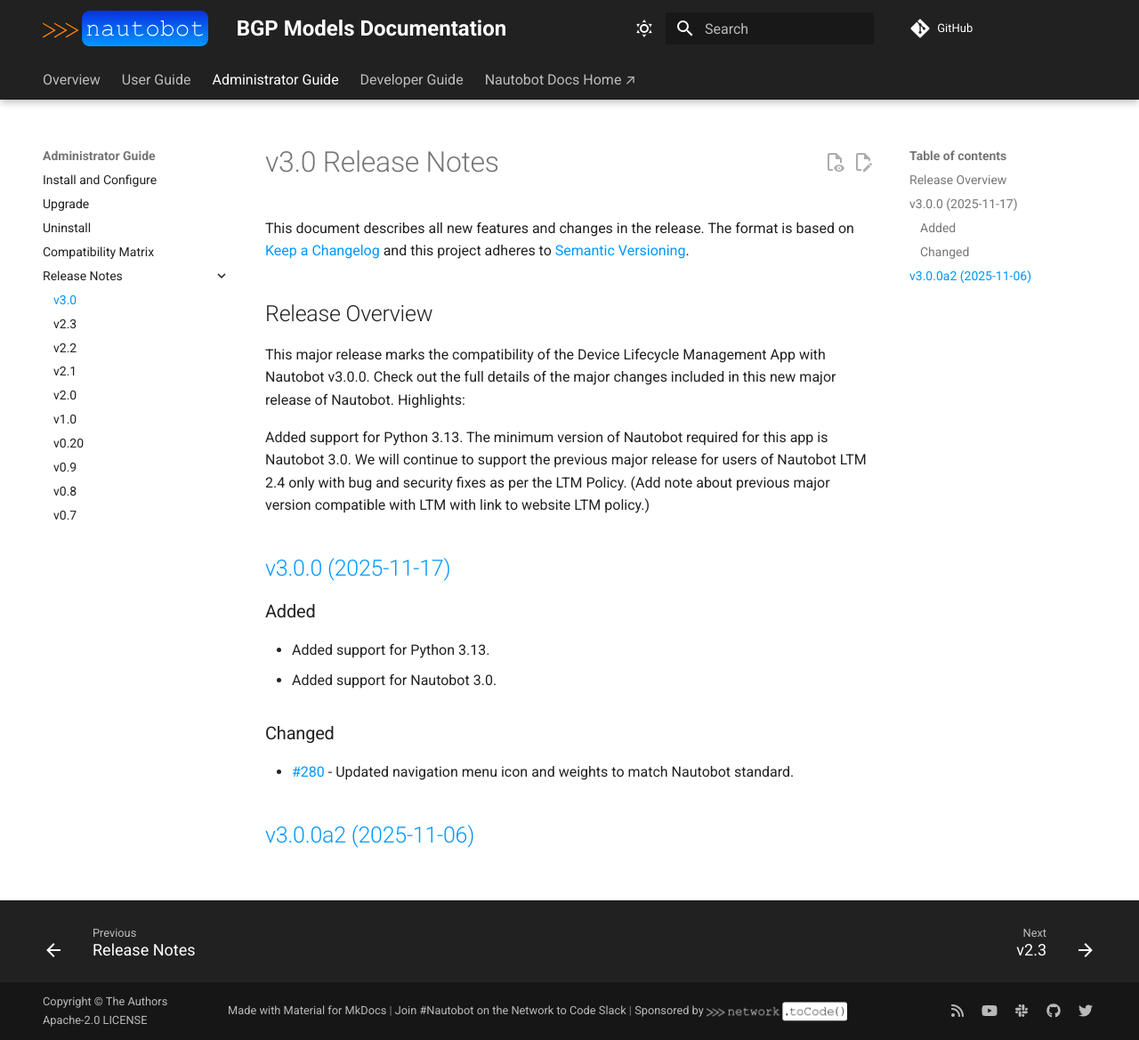
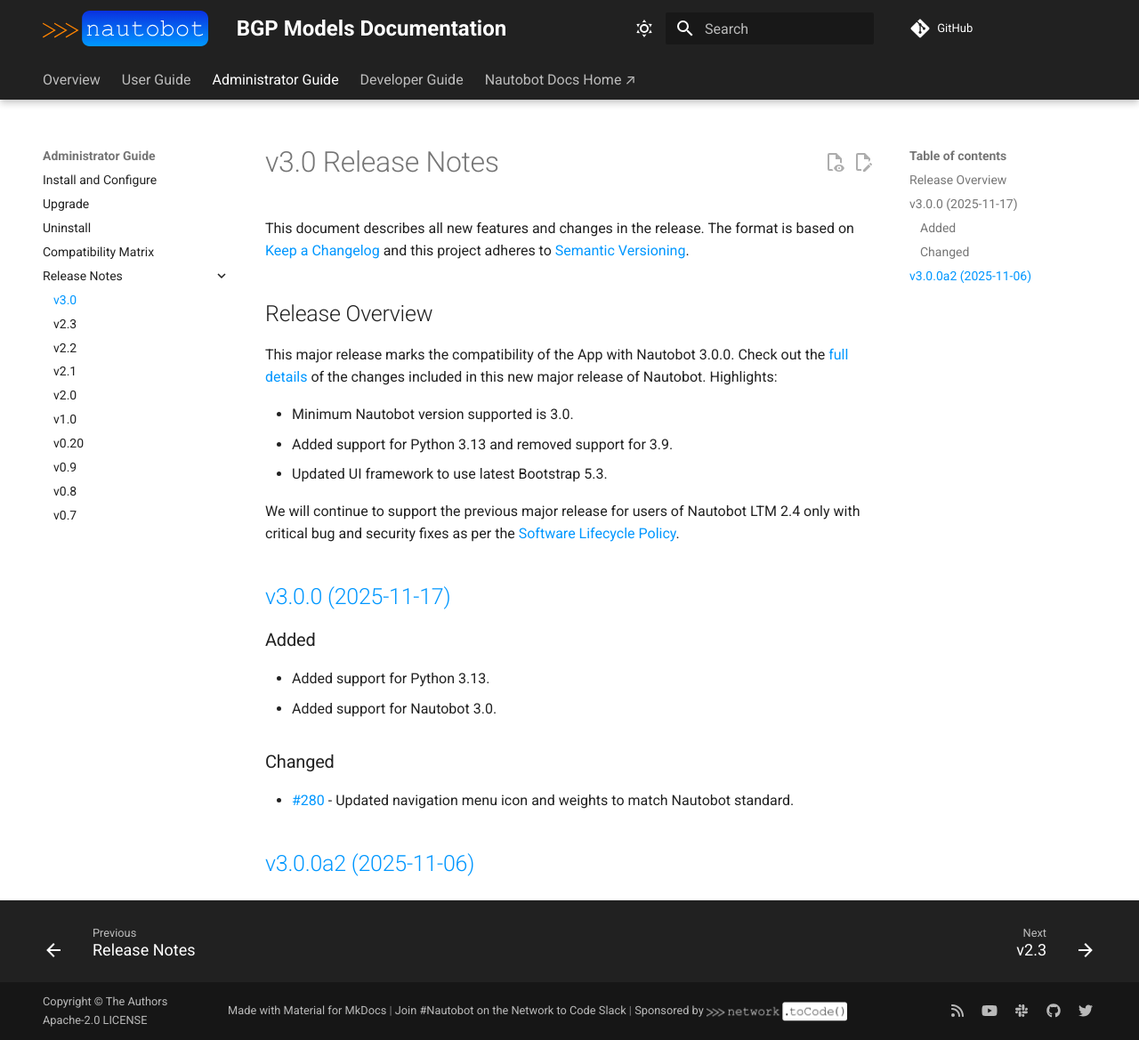
Before and after one commit to nautobot/nautobot-app-bgp-models, an MkDocs documentation site: the page built from docs/admin/release_notes/version_3.0.md, in a window 1280 px wide and 1169 px high. Shown: the whole window at 89% size. Built offline with MkDocs 1.6.1 and Material for MkDocs 9.7.7, drawn with Linux system fonts in a browser that asks for light colours; comment, search, counter and statistics services are not loaded.

Commit message:
Update version_3.0.md

```diff
--- a/docs/admin/release_notes/version_3.0.md
+++ b/docs/admin/release_notes/version_3.0.md
@@ -4,10 +4,13 @@ This document describes all new features and changes in the release. The format
 
 ## Release Overview
 
-This major release marks the compatibility of the Device Lifecycle Management App with Nautobot v3.0.0. Check out the full details of the major changes included in this new major release of Nautobot. Highlights:
+This major release marks the compatibility of the App with Nautobot 3.0.0. Check out the [full details](https://docs.nautobot.com/projects/core/en/stable/release-notes/version-3.0/) of the changes included in this new major release of Nautobot. Highlights:
 
-Added support for Python 3.13.
-The minimum version of Nautobot required for this app is Nautobot 3.0. We will continue to support the previous major release for users of Nautobot LTM 2.4 only with bug and security fixes as per the LTM Policy. (Add note about previous major version compatible with LTM with link to website LTM policy.)
+- Minimum Nautobot version supported is 3.0.
+- Added support for Python 3.13 and removed support for 3.9.
+- Updated UI framework to use latest Bootstrap 5.3.
+
+We will continue to support the previous major release for users of Nautobot LTM 2.4 only with critical bug and security fixes as per the [Software Lifecycle Policy](https://networktocode.com/company/legal/software-lifecycle-policy/).
 
 <!-- towncrier release notes start -->
 
```
